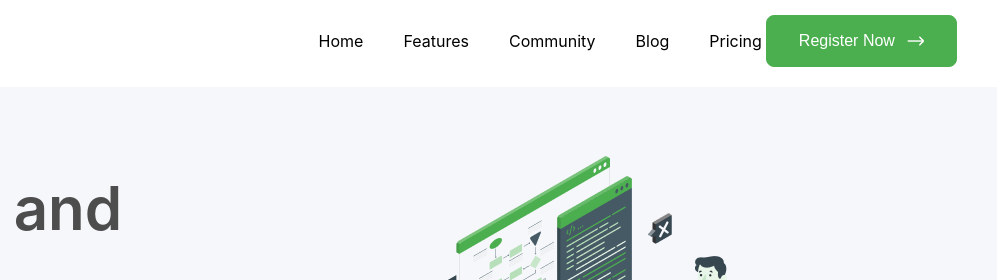
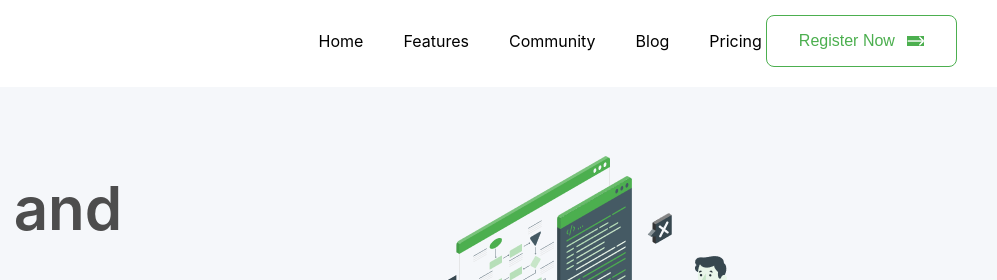
Before and after one commit to yeasminaramony/Landing-page-one, a plain HTML site: page index.html in a window 1280 px wide. In both pictures the pointer is over the button "Register Now". Shown: the top 280 px of the page, 283-1280 px from the left. Drawn offline with Linux system fonts and the light colour scheme.

Commit message:
button-hover-style

```diff
--- a/style.css
+++ b/style.css
@@ -45,6 +45,12 @@ button {
     border: 1px solid #4CAF4F;
     border-radius: 8px;
     font-size: 16px;
+}
+
+button:hover {
+    background-color: #0000;
+    border: 1px solid #4CAF4F;
+    color: #4CAF4F;
 }
 
 button img {
```
